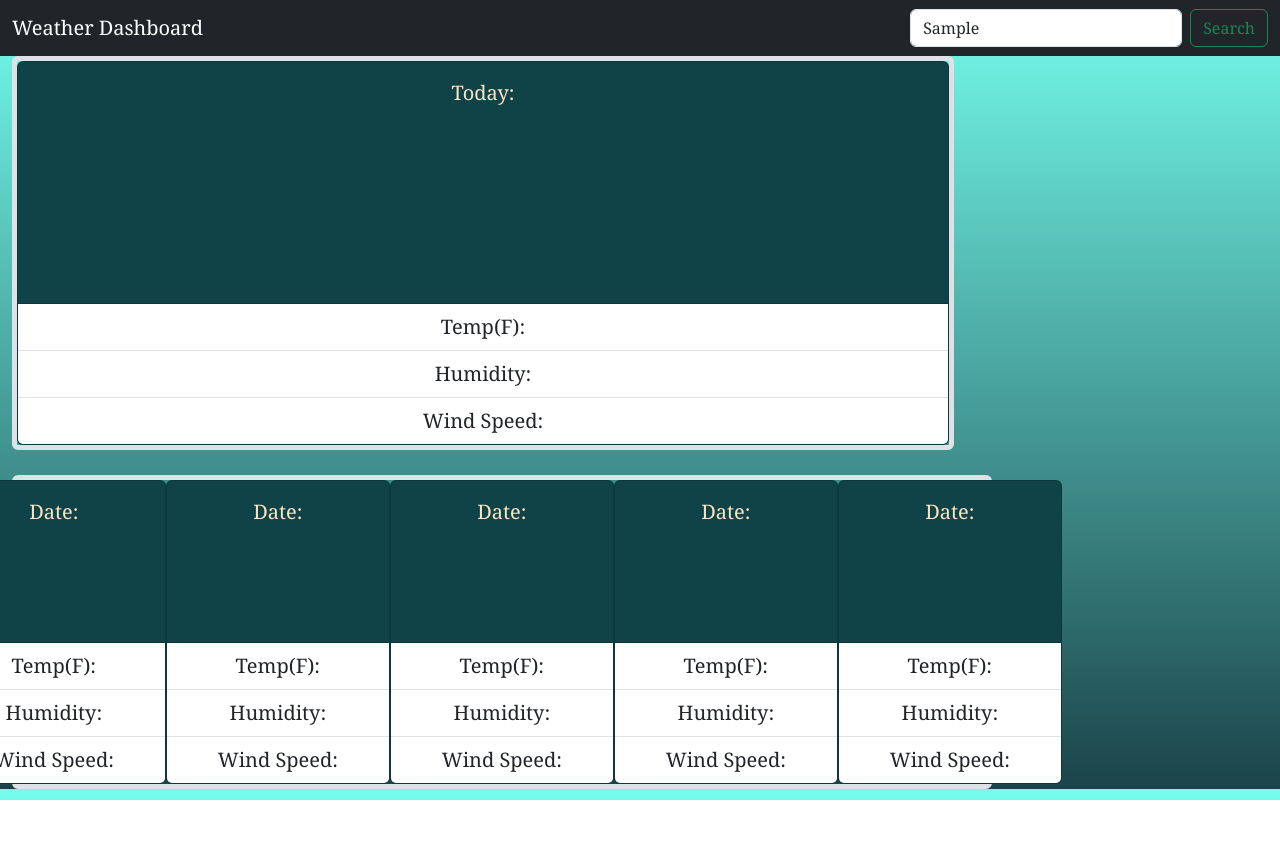
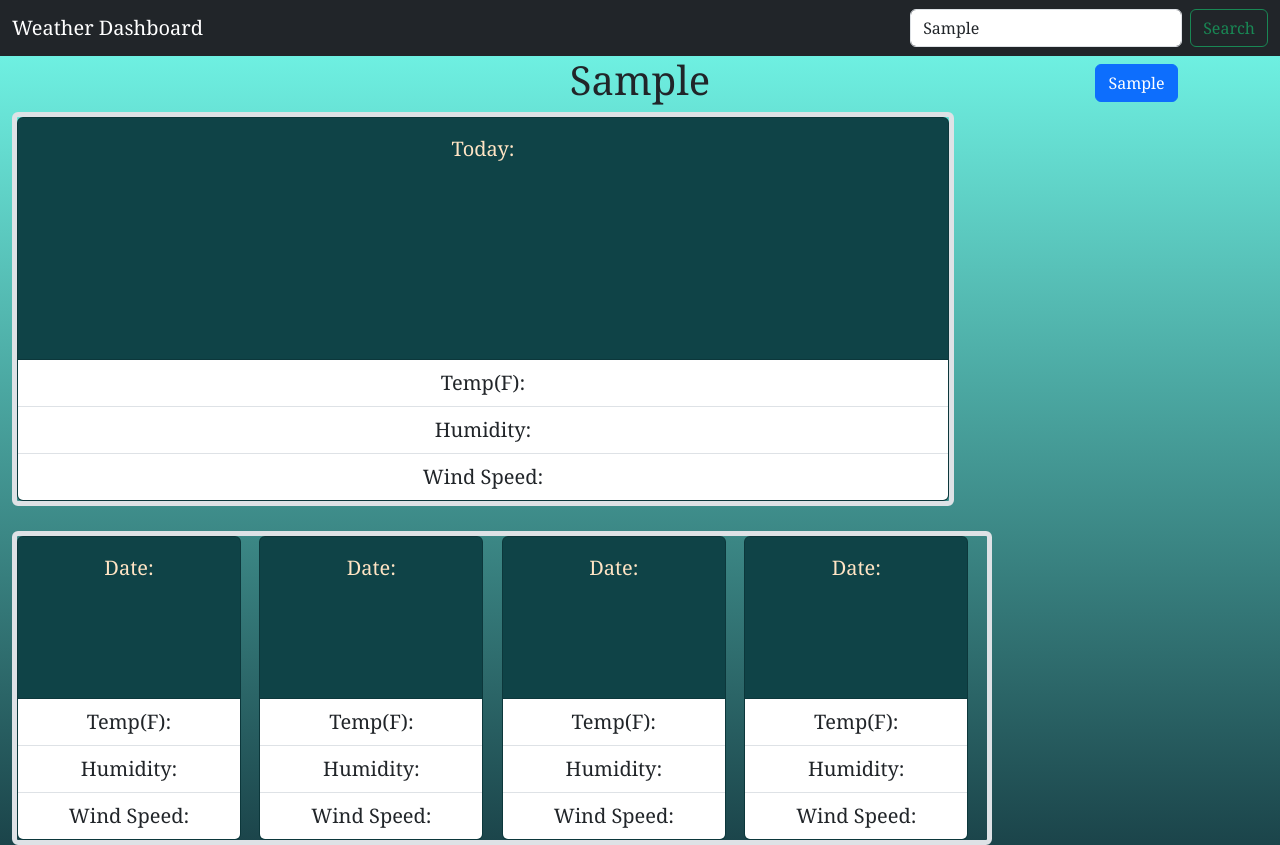
Before and after one commit to aarticontractor/weather-dashboard, a plain HTML site: page index.html in a window 1280 px wide. Both pictures are taken after typing "Sample" into the empty fields and a click on the button "Search". Before the commit the page ends 800 px from the top, so only its background shows below. Drawn offline with nearby package versions, Linux system fonts and the light colour scheme; no server answers.

Commit message:
saved recent searches to local storage

```diff
--- a/assets/script.js
+++ b/assets/script.js
@@ -1,8 +1,10 @@
 const apiKey = "20f9a6ae4f100c34e7ae026eafd6150d";
 var cityName = document.getElementById("city-name");
+const setCity = document.getElementById("current-city");
 var searchWeather = document.getElementById("search-weather");
 const localeSettings = {};
 dayjs.locale(localeSettings);
+var all_cities = JSON.parse(localStorage.getItem('top_10_cities')) || [];
 
 var day = [
     document.getElementById("day1"),
@@ -142,10 +144,60 @@ function getWeather(lat, lon) {
 }
 
 
+function saveCity(cityName) {
+
+    if (all_cities.length > 9) {
+        all_cities.shift();
+    }
+
+    const index = all_cities.indexOf(cityName);
+    console.log("Index is: " + index);
+    console.log("ALL cities is: " + all_cities);
+    if (index === -1) {
+      all_cities.push(cityName);
+    } else {
+        all_cities.splice(index, 1);
+        all_cities.push(cityName);
+    }
+    localStorage.setItem('top_10_cities', JSON.stringify(all_cities));
+
+}
+
+function generateCitySearch() {
+    const container = document.querySelector('.button-container');
+    container.innerHTML = '';
+    const buttons = [];
+
+    for (let i = 0; i < all_cities.length; i++) {
+      const button = document.createElement('button');
+      button.textContent = all_cities[i];
+      button.id = 'button' + (i + 1);
+      button.className = 'btn btn-primary';
+      button.addEventListener('click', function() {
+        const cityButton = this.textContent;
+        setCity.textContent = cityButton;
+        console.log(cityButton);
+        saveCity(cityButton);
+        getLatLon(cityButton).then(function (data) {
+        var lat = data.lat;
+        var lon = data.lon;
+        console.log(lat, lon);
+
+        getWeather(lat, lon);
+
+    });
+      });
+    buttons.push(button);
+    container.appendChild(button);
+}}
+
+
 searchWeather.addEventListener("click", function () {
     event.preventDefault();
     var currentCity = cityName.value;
+    setCity.textContent = currentCity;
     console.log(currentCity);
+    saveCity(currentCity);
     getLatLon(currentCity).then(function (data) {
         var lat = data.lat;
         var lon = data.lon;
@@ -154,6 +206,7 @@ searchWeather.addEventListener("click", function () {
         getWeather(lat, lon);
 
     });
+    generateCitySearch();
+});
 
-
-});
+generateCitySearch();
--- a/assets/style.css
+++ b/assets/style.css
@@ -42,3 +42,18 @@ footer {
     box-sizing: border-box;
     z-index: 999;
 }
+
+.button-container {
+    position: absolute;
+    right: 0;
+    top: 0;
+    margin-top: 5%;
+    margin-right: 8%;
+  }
+
+.button-container button {
+display: block;
+width: 100%;
+margin-bottom: 10px;
+
+}
--- a/index.html
+++ b/index.html
@@ -29,7 +29,7 @@
 
   <!-- <div class="border border-4 rounded mx-auto" style="width: 75%; float: left;"></div> -->
 
-
+  <h1 id="current-city"></h1>
   <div class="container-fluid">
     <div class="border border-5 rounded mx-auto" style="width: 75%; margin-top: 0%; float: left;">
       <div class="d-flex justify-content-center">
@@ -46,7 +46,9 @@
               <li class="list-group-item">Humidity: <span id="humidity1"></span></li>
               <li class="list-group-item">Wind Speed: <span id="wind1"></span></li>
             </ul>
+
           </div>
+          <div class="button-container"></div>
         </div>
       </div>
     </div>
@@ -97,7 +99,7 @@
             </ul>
           </div>
         </div>
-        <div class="col align-self-center">
+        <div class="col align-self-end">
           <!-- One of three columns -->
           <div class="card sub-card">
 
@@ -112,21 +114,7 @@
             </ul>
           </div>
         </div>
-        <div class="col align-self-end">
-          <!-- One of three columns -->
-          <div class="card sub-card">
 
-            <div class="card-body">
-              <p class="card-text">Date: <span id="day6"></span></p>
-              <p class="emoji" id="emoji6"></p>
-            </div>
-            <ul class="list-group list-group-flush">
-              <li class="list-group-item">Temp(F): <span id="temp6"></span></li>
-              <li class="list-group-item">Humidity: <span id="humidity6"></span></li>
-              <li class="list-group-item">Wind Speed: <span id="wind6"></span></li>
-            </ul>
-          </div>
-        </div>
       </div>
     </div>
   </div>
```
